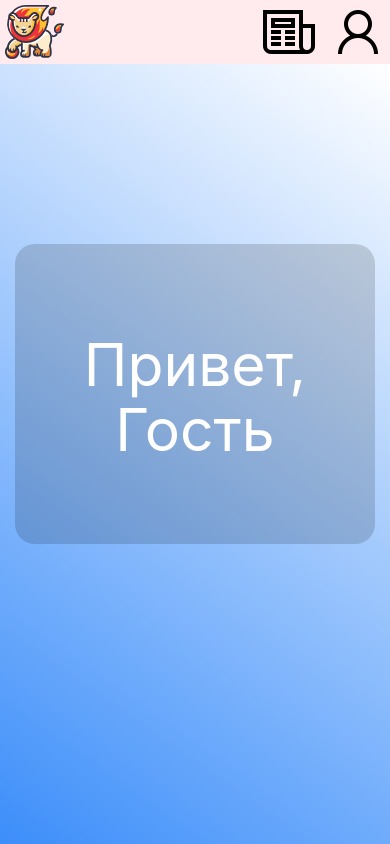
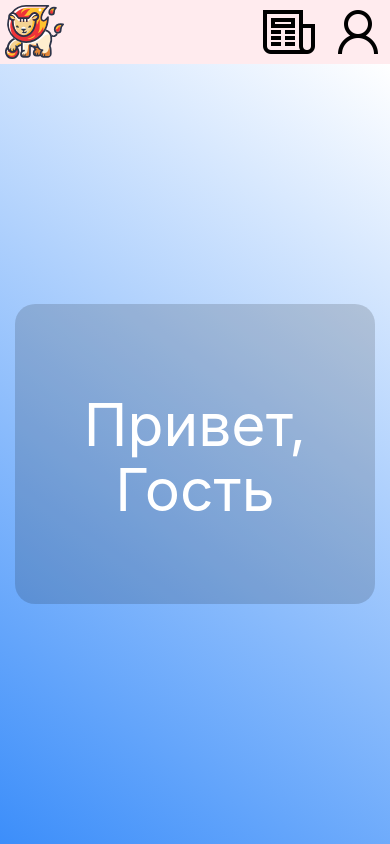
Before and after one commit to leonidrawhide/test_profiliance-group, a React (Create React App) app: page /#/ in a window 390 px wide. Built offline with nearby package versions, Linux system fonts and the light colour scheme.

Commit message:
fixed broken greeting window on iphone se 2

```diff
--- a/package.json
+++ b/package.json
@@ -1,6 +1,6 @@
 {
   "name": "test-profiliance-group",
-  "version": "0.4.1",
+  "version": "1.0",
   "homepage": "https://leonidrawhide.github.io/test_profiliance-group",
   "private": true,
   "dependencies": {
--- a/src/components/styles/style.css
+++ b/src/components/styles/style.css
@@ -92,13 +92,22 @@
   background: linear-gradient(35deg, #3c8efa, white);
   width: 100vw;
   padding: 0 15px;
+  display: -webkit-box;
+  display: -ms-flexbox;
+  display: flex;
+  -webkit-box-pack: center;
+      -ms-flex-pack: center;
+          justify-content: center;
+  -webkit-box-align: center;
+      -ms-flex-align: center;
+          align-items: center;
 }
 
 .main-wrapper .main-wrapper__hello-user {
   background-color: rgba(0, 0, 0, 0.15);
-  max-width: 800px;
+  width: 800px;
+  min-width: 0px;
   height: 300px;
-  margin: 0 auto;
   border-radius: 20px;
   padding-top: 50px;
   text-align: center;
@@ -114,8 +123,6 @@
   }
   100% {
     opacity: 1;
-    -webkit-transform: translate(0px, 60%);
-            transform: translate(0px, 60%);
   }
 }
 
@@ -125,8 +132,6 @@
   }
   100% {
     opacity: 1;
-    -webkit-transform: translate(0px, 60%);
-            transform: translate(0px, 60%);
   }
 }
 
--- a/src/components/styles/style.scss
+++ b/src/components/styles/style.scss
@@ -90,12 +90,16 @@
 
 	width: 100vw;
 	padding: 0 15px;
+	display: flex;
+	justify-content: center;
+	align-items: center;
 
 	.main-wrapper__hello-user {
 		background-color: rgba(0, 0, 0, 0.15);
-		max-width: 800px;
+		width: 800px;
+		min-width: 0px;
 		height: 300px;
-		margin: 0 auto;
+		// margin: auto auto;
 		border-radius: 20px;
 		padding-top: 50px;
 		text-align: center;
@@ -108,9 +112,11 @@
 			0% { opacity: 0; }
 			100% {
 				opacity: 1;
-				transform: translate(0px, 60%);
+				// transform: translate(0px, 50%);
 			}
 		}
+
+		// @media
 	}
 }
 
```
Also changed, not shown: 1 other file (tests, documents, lock files or other folders).
